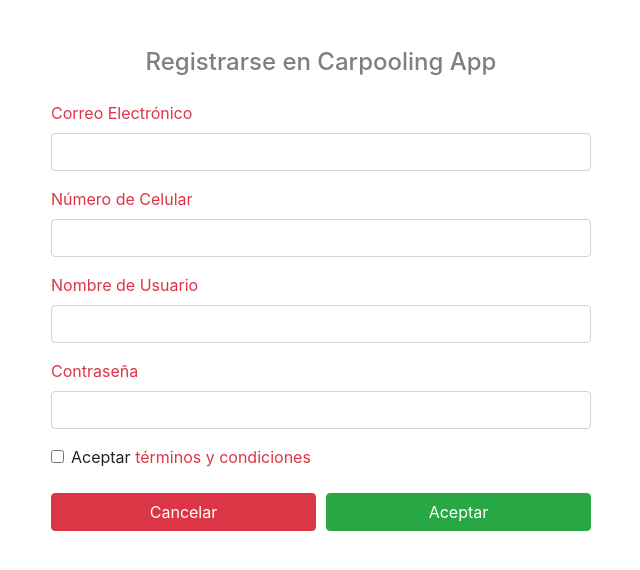
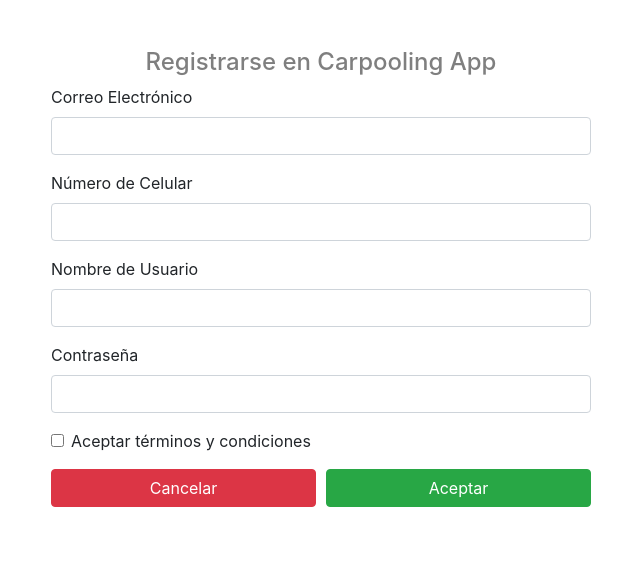
Before and after one commit to machucagelvez/carpooling-front, a React (Create React App) app: page /register in a window 1280 px wide. Shown: the top 570 px of the page, without its empty margins (319-959 px from the left). Built offline with nearby package versions, Linux system fonts and the light colour scheme.

Commit message:
Validación registro

```diff
--- a/package.json
+++ b/package.json
@@ -7,12 +7,14 @@
     "@testing-library/react": "^11.2.7",
     "@testing-library/user-event": "^12.8.3",
     "bootstrap": "^4.6.0",
+    "formik": "^2.2.8",
     "react": "^17.0.2",
     "react-bootstrap": "^1.6.0",
     "react-dom": "^17.0.2",
     "react-router-dom": "^5.2.0",
     "react-scripts": "4.0.3",
-    "web-vitals": "^1.1.2"
+    "web-vitals": "^1.1.2",
+    "yup": "^0.32.9"
   },
   "scripts": {
     "start": "react-scripts start",
--- a/src/pages/Register.js
+++ b/src/pages/Register.js
@@ -1,34 +1,47 @@
-import { Component } from "react";
+import { Formik } from "formik";
+//import { Component } from "react";
+import { Container, Form, Row, Col, Button } from "react-bootstrap";
 import { Link } from "react-router-dom";
-import ModalTerms from '../components/ModalTerms';
+//import ModalTerms from '../components/ModalTerms';
+import * as yup from 'yup';
 
-class Register extends Component {
 
-    constructor(props){
-        super(props)
-        this.state = {
-            email: '',
-            phone: '',
-            user: '',
-            password: ''
-        }
+const schema = yup.object().shape({
+    email: yup.string().email('Debe ser un email válido').required('El correo es obligatorio'),
+    phone: yup.number().required('El número de celular es obligatorio'),
+    user: yup.string().required('El usuario es obligatorio'),
+    password: yup.string().required('La contraseña es obligatoria'),
+    terms: yup.bool().required().oneOf([true], 'Se deben aceptar los términos y condiciones')
+})
 
-        this.handleChange = this.handleChange.bind(this)
-        this.handleSubmit = this.handleSubmit.bind(this)
-    }
+function Register() {
 
-    handleChange(event) {
-        const {name, value} = event.target
-        this.setState({
-            [name]: value
-        })
-    }
+    // constructor(){
+    //     super()
+    //     this.state = {
+    //         email: '',
+    //         phone: '',
+    //         user: '',
+    //         password: ''
+    //     }
 
-    handleSubmit(event) {
-        event.preventDefault()
+    //     this.handleChange = this.handleChange.bind(this)
+    //     this.addUser = this.addUser.bind(this)
+    // }
+
+    // handleChange(event) {
+    //     const {name, value} = event.target
+    //     this.setState({
+    //         [name]: value
+    //     })
+    // }
+
+    function AddUser(props) {
+
+        //event.preventDefault()
         fetch('http://localhost:4000/user',{
             method: 'POST',
-            body:JSON.stringify(this.state),
+            body:JSON.stringify(props),
             headers:{
                 'Accept': 'application/json',
                 'Content-Type': 'application/json'
@@ -36,80 +49,126 @@ class Register extends Component {
         })
         .then(res => res.json())
         .then(data => {
-            this.setState({ //NO se está borrando en pantalla
+            if(data.message!=='Usuario creado') {
+                return window.alert(data.message)
+            }else{
+                return console.log(data)
+            }
+
+        })
+
+    }
+
+    return (
+        <Container>
+            <h4 className="text-black-50 text-center mt-5">Registrarse en Carpooling App</h4>
+            <Formik
+                validationSchema={schema}
+                onSubmit={AddUser}
+                initialValues={{
                     email: '',
                     phone: '',
                     user: '',
-                password: ''
-            })
-        })
-    }
+                    password: '',
+                    terms: false,
+                }}
+            >
+                {({
+                    handleSubmit,
+                    handleChange,
+                    handleBlur,
+                    values,
+                    touched,
+                    errors
+                }) => (
 
-    render() {
-        return (
-            <div className="container">
-                <div className="row d-flex justify-content-center mt-5">
-                    <h4 className="text-black-50">Registrarse en Carpooling App</h4>
-                </div>
-                <div className="row d-flex justify-content-center mt-3">
-                    <div className="col-12 col-md-6">
-                        <form onSubmit={this.handleSubmit}>
-                            <div className="form-group">
-                                <label className="text-danger">Correo Electrónico</label>
-                                <input
-                                type="email" name="email" className="form-control"
-                                onChange={this.handleChange} value={this.setState.email}
+                    <Row className="justify-content-center">
+                        <Col className="col-12 col-md-6">
+                            <Form noValidate onSubmit={handleSubmit}>
+                                <Form.Group controlId="validationFormik01">
+                                    <Form.Label>Correo Electrónico</Form.Label>
+                                    <Form.Control
+                                        type="email"
+                                        name="email"
+                                        value={values.email}
+                                        onChange={handleChange}
+                                        onBlur={handleBlur}
+                                        isInvalid={touched.email && errors.email}
                                     />
-                            </div>
-                            <div className="form-group">
-                                <label className="text-danger">Número de Celular</label>
-                                <input
-                                type="number" name="phone" className="form-control"
-                                onChange={this.handleChange} value={this.setState.phone}
+                                    <Form.Control.Feedback type="invalid">
+                                        {errors.email}
+                                    </Form.Control.Feedback>
+                                </Form.Group>
+                                <Form.Group controlId="validationFormik02">
+                                    <Form.Label>Número de Celular</Form.Label>
+                                    <Form.Control
+                                        type="number"
+                                        name="phone"
+                                        value={values.phone}
+                                        onChange={handleChange}
+                                        onBlur={handleBlur}
+                                        isInvalid={touched.phone && errors.phone}
                                     />
-                            </div>
-                            <div className="form-group">
-                                <label className="text-danger">Nombre de Usuario</label>
-                                <input
-                                type="text" name="user" className="form-control"
-                                onChange={this.handleChange} value={this.setState.user}
+                                    <Form.Control.Feedback type="invalid">
+                                        {errors.phone}
+                                    </Form.Control.Feedback>
+                                </Form.Group>
+                                <Form.Group controlId="validationFormik03">
+                                    <Form.Label>Nombre de Usuario</Form.Label>
+                                    <Form.Control
+                                        type="text"
+                                        name="user"
+                                        value={values.user}
+                                        onChange={handleChange}
+                                        onBlur={handleBlur}
+                                        isInvalid={touched.user && errors.user}
                                     />
-                            </div>
-                            <div className="form-group">
-                                <label className="text-danger">Contraseña</label>
-                                <input
-                                type="password" name="password" className="form-control"
-                                onChange={this.handleChange} value={this.setState.password}
+                                    <Form.Control.Feedback type="invalid">
+                                        {errors.user}
+                                    </Form.Control.Feedback>
+                                </Form.Group>
+                                <Form.Group controlId="validationFormik04">
+                                    <Form.Label>Contraseña</Form.Label>
+                                    <Form.Control
+                                        type="password"
+                                        name="password"
+                                        value={values.password}
+                                        onChange={handleChange}
+                                        onBlur={handleBlur}
+                                        isInvalid={touched.password && errors.password}
                                     />
-                            </div>
-
-                            <div className="form-group row">
-                                <div className="col-sm-10">
-                                <div className="form-check">
-                                    <input className="form-check-input" type="checkbox"/>
-                                    <label className="form-check-label">
-                                    Aceptar <ModalTerms/>
-                                    </label>
-                                </div>
-                                </div>
-                            </div>
+                                    <Form.Control.Feedback type="invalid">
+                                        {errors.password}
+                                    </Form.Control.Feedback>
+                                </Form.Group>
+                                <Form.Group>
+                                    <Form.Check
+                                    required
+                                    name="terms"
+                                    label="Aceptar términos y condiciones"
+                                    onChange={handleChange}
+                                    onBlur={handleBlur}
+                                    isInvalid={touched.terms && errors.terms}
+                                    feedback={errors.terms}
+                                    id="validationFormik0"
+                                    />
+                                </Form.Group>
                                 <div className="form-row">
                                     <div className="col">
                                         <Link to='/' className="btn btn-danger btn-block">Cancelar</Link>
                                     </div>
                                     <div className="col">
-                                    <button type="submit" className="btn btn-success btn-block">Aceptar</button>
+                                        <Button type="submit" className="btn btn-success btn-block">Aceptar</Button>
                                     </div>
                                 </div>
-                            </form>
-                    </div>
-                </div>
+                            </Form>
+                        </Col>
+                    </Row>
+                    )}
+            </Formik>
+        </Container>
+    )
 
-            </div>
-
-
-        )
-    }
 }
 
 export default Register
```
Also changed, not shown: 1 other file (tests, documents, lock files or other folders). Lines whose indentation alone changed are shown as unchanged.
